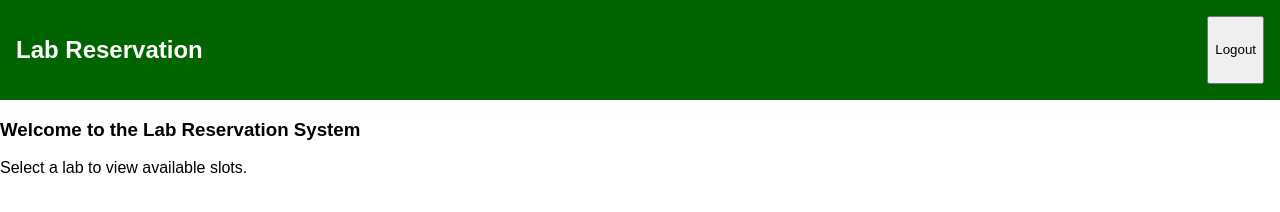
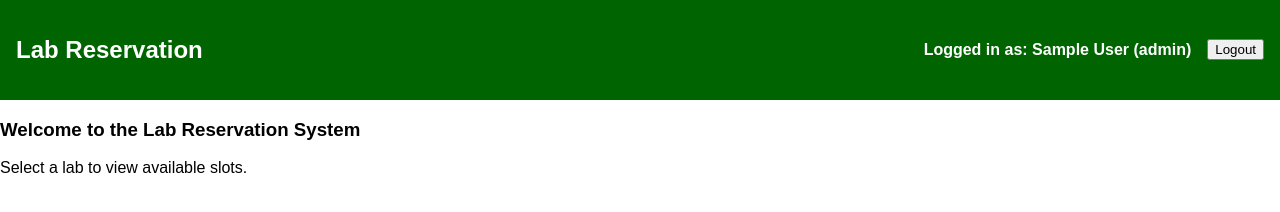
Before and after one commit to migueldlsuaccount/CCAPDEV, a plain HTML site: page APDEV Phase 1/main.html in a window 1280 px wide. Drawn offline with Linux system fonts and the light colour scheme; sample sign-in values are in the browser's storage.

Commit message:
Shows current logged in profile in homepage

```diff
--- a/APDEV Phase 1/main.html
+++ b/APDEV Phase 1/main.html
@@ -9,7 +9,11 @@
 
 <header>
   <h2>Lab Reservation</h2>
-  <button onclick="logout()">Logout</button>
+<!--Current User Showed here -->
+  <div style="display: flex; align-items: center; gap: 1rem;">
+    <h4 id="userInfo"></h4>
+    <button onclick="logout()">Logout</button>
+  </div>
 </header>
 
 <main>
--- a/APDEV Phase 1/main.js
+++ b/APDEV Phase 1/main.js
@@ -9,6 +9,11 @@ if (!storedUser) {
 
 const currentUser = JSON.parse(storedUser);
 
+if (storedUser) {
+  const user = JSON.parse(storedUser);
+  document.getElementById("userInfo").textContent = `Logged in as: ${user.name} (${user.role})`;
+}
+
 function logout() {
   localStorage.removeItem("currentUser");
   sessionStorage.removeItem("currentUser");
```
